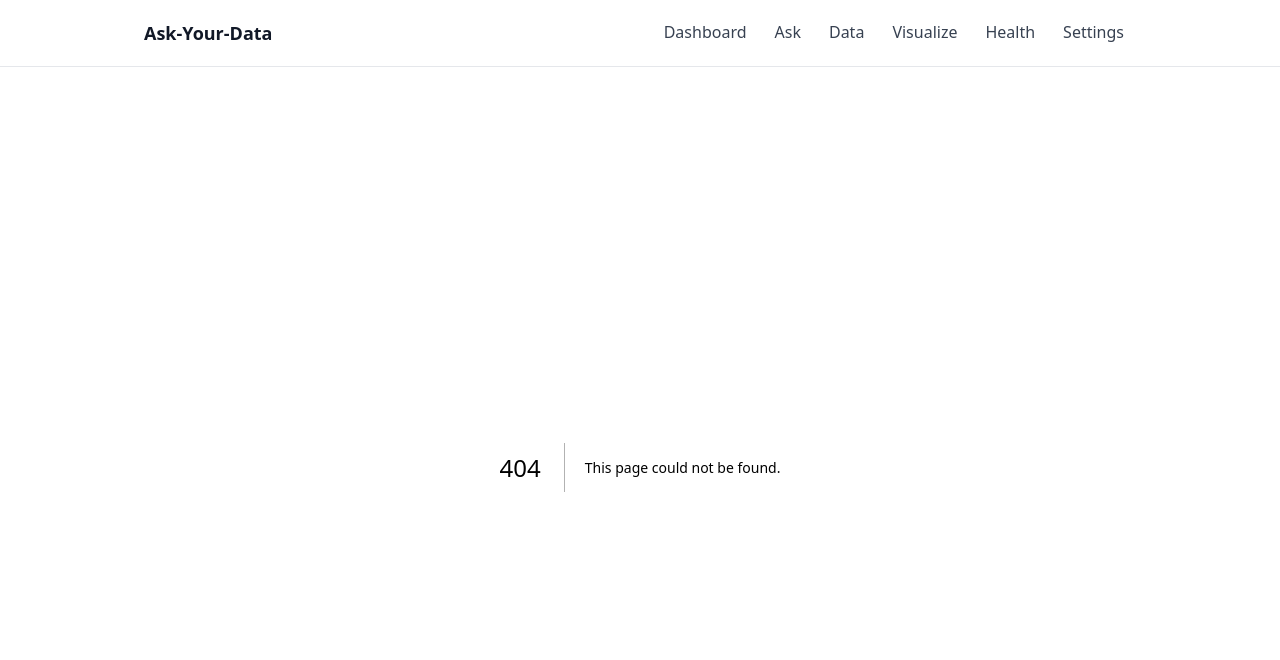
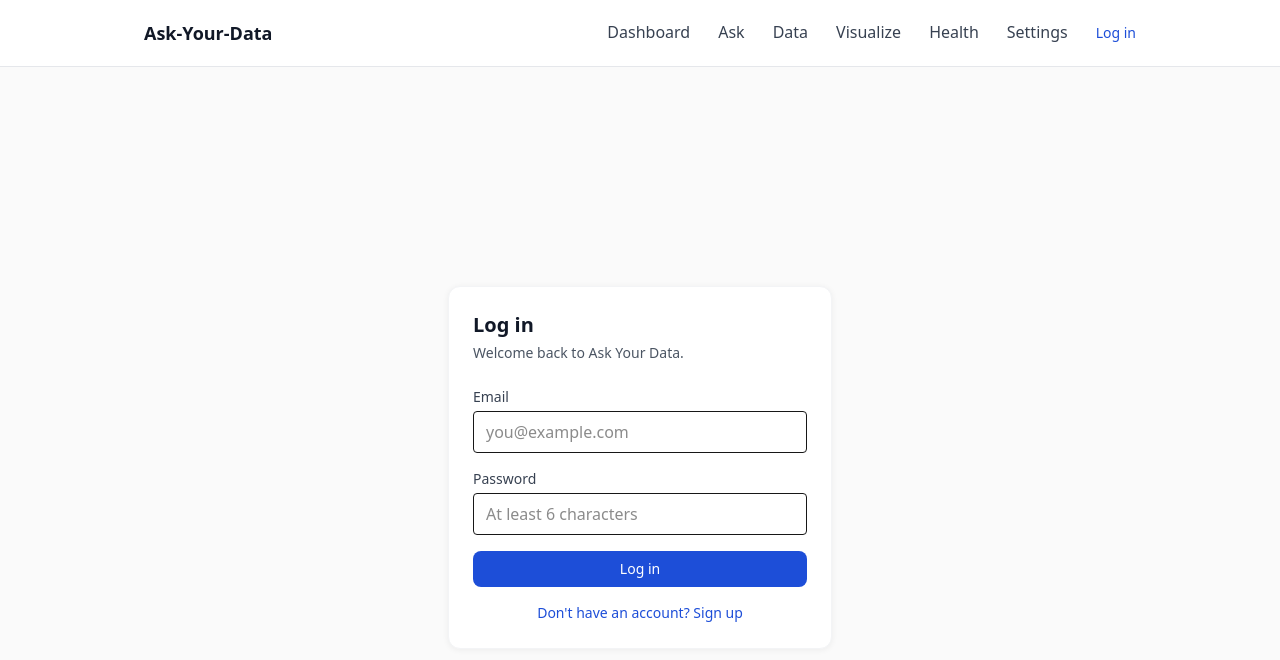
Before and after one commit to nadanagy2/my-capstone, a Next.js app: page /login in a window 1280 px wide. Before the commit this address had no page. Shown: the top 660 px of the page. Built offline with nearby package versions, Linux system fonts and the light colour scheme; no server answers.

Commit message:
feat: add supabase auth with login, signup, and logout

```diff
--- a/app/components/Nav.jsx
+++ b/app/components/Nav.jsx
@@ -1,7 +1,9 @@
 'use client'
 
 import Link from 'next/link'
-import { usePathname } from 'next/navigation'
+import { usePathname, useRouter } from 'next/navigation'
+import { useEffect, useState } from 'react'
+import { supabase } from '@/lib/supabase'
 
 const NAV_LINKS = [
   { href: '/', label: 'Dashboard' },
@@ -14,11 +16,30 @@ const NAV_LINKS = [
 
 export default function Nav() {
   const pathname = usePathname()
+  const router = useRouter()
+  const [user, setUser] = useState(null)
+
+  useEffect(() => {
+    supabase.auth.getUser().then(({ data }) => setUser(data.user))
+
+    const { data: listener } = supabase.auth.onAuthStateChange((_event, session) => {
+      setUser(session?.user ?? null)
+    })
+
+    return () => listener.subscription.unsubscribe()
+  }, [])
+
+  async function handleLogout() {
+    await supabase.auth.signOut()
+    router.push('/login')
+    router.refresh()
+  }
 
   return (
     <header className="bg-[var(--color-neutral-0)] border-b" style={{ borderColor: 'var(--color-neutral-200)' }}>
       <div className="max-w-5xl mx-auto px-4 py-3 flex items-center justify-between gap-4">
         <div className="text-lg font-semibold text-[var(--color-neutral-900)] shrink-0">Ask-Your-Data</div>
+        <div className="flex items-center gap-4">
           <nav
             aria-label="Main navigation"
             className="flex gap-1 overflow-x-auto whitespace-nowrap -mx-1 px-1"
@@ -44,6 +65,24 @@ export default function Nav() {
               )
             })}
           </nav>
+
+          {user ? (
+            <button
+              type="button"
+              onClick={handleLogout}
+              className="text-sm font-medium text-[var(--color-neutral-600)] hover:text-[var(--color-neutral-900)] shrink-0 focus-visible:outline focus-visible:outline-2 focus-visible:outline-offset-2 focus-visible:outline-blue-600"
+            >
+              Log out
+            </button>
+          ) : (
+            <Link
+              href="/login"
+              className="text-sm font-medium text-[var(--color-brand-600)] hover:underline shrink-0"
+            >
+              Log in
+            </Link>
+          )}
+        </div>
       </div>
     </header>
   )
--- /dev/null
+++ b/app/login/page.js
@@ -0,0 +1,115 @@
+'use client'
+
+import { useState } from 'react'
+import { useRouter } from 'next/navigation'
+import { supabase } from '@/lib/supabase'
+
+export default function LoginPage() {
+  const router = useRouter()
+  const [mode, setMode] = useState('login') // 'login' or 'signup'
+  const [email, setEmail] = useState('')
+  const [password, setPassword] = useState('')
+  const [error, setError] = useState(null)
+  const [loading, setLoading] = useState(false)
+
+  async function handleSubmit(event) {
+    event.preventDefault()
+    setError(null)
+    setLoading(true)
+
+    try {
+      if (mode === 'signup') {
+        const { error: signUpError } = await supabase.auth.signUp({ email, password })
+        if (signUpError) throw signUpError
+      } else {
+        const { error: signInError } = await supabase.auth.signInWithPassword({
+          email,
+          password,
+        })
+        if (signInError) throw signInError
+      }
+
+      router.push('/')
+      router.refresh()
+    } catch (err) {
+      setError(err.message || 'Something went wrong. Please try again.')
+    } finally {
+      setLoading(false)
+    }
+  }
+
+  return (
+    <div className="min-h-screen flex items-center justify-center bg-[var(--color-neutral-50)] p-6">
+      <div className="w-full max-w-sm bg-[var(--color-neutral-0)] p-6 rounded-xl border border-[var(--color-neutral-100)]" style={{ boxShadow: '0 1px 6px rgba(0,0,0,0.06)' }}>
+        <h1 className="text-xl font-semibold text-[var(--color-neutral-900)] mb-1">
+          {mode === 'login' ? 'Log in' : 'Create an account'}
+        </h1>
+        <p className="text-sm text-[var(--color-neutral-600)] mb-6">
+          {mode === 'login'
+            ? 'Welcome back to Ask Your Data.'
+            : 'Start tracking your own sales data.'}
+        </p>
+
+        <form onSubmit={handleSubmit} className="space-y-4">
+          <div>
+            <label htmlFor="email" className="block mb-1 text-sm font-medium text-[var(--color-neutral-700)]">
+              Email
+            </label>
+            <input
+              id="email"
+              type="email"
+              required
+              value={email}
+              onChange={(e) => setEmail(e.target.value)}
+              className="w-full border rounded px-3 py-2"
+              placeholder="you@example.com"
+            />
+          </div>
+
+          <div>
+            <label htmlFor="password" className="block mb-1 text-sm font-medium text-[var(--color-neutral-700)]">
+              Password
+            </label>
+            <input
+              id="password"
+              type="password"
+              required
+              minLength={6}
+              value={password}
+              onChange={(e) => setPassword(e.target.value)}
+              className="w-full border rounded px-3 py-2"
+              placeholder="At least 6 characters"
+            />
+          </div>
+
+          {error && (
+            <p className="text-sm text-red-600" role="alert">
+              {error}
+            </p>
+          )}
+
+          <button
+            type="submit"
+            disabled={loading}
+            className="w-full rounded-lg bg-[var(--color-brand-600)] px-4 py-2 text-sm font-medium text-white hover:bg-[var(--color-brand-500)] transition disabled:opacity-50 disabled:cursor-not-allowed"
+          >
+            {loading ? 'Please wait...' : mode === 'login' ? 'Log in' : 'Sign up'}
+          </button>
+        </form>
+
+        <button
+          type="button"
+          onClick={() => {
+            setMode(mode === 'login' ? 'signup' : 'login')
+            setError(null)
+          }}
+          className="w-full mt-4 text-sm text-[var(--color-brand-600)] hover:underline"
+        >
+          {mode === 'login'
+            ? "Don't have an account? Sign up"
+            : 'Already have an account? Log in'}
+        </button>
+      </div>
+    </div>
+  )
+}
--- /dev/null
+++ b/lib/supabase.js
@@ -0,0 +1,10 @@
+import { createClient } from '@supabase/supabase-js'
+
+// A single shared Supabase client for use in Client Components.
+// The URL and publishable/anon key are safe to expose to the browser by
+// design — actual data access is enforced server-side by Row Level
+// Security policies on each table, not by keeping this key secret.
+export const supabase = createClient(
+  process.env.NEXT_PUBLIC_SUPABASE_URL,
+  process.env.NEXT_PUBLIC_SUPABASE_ANON_KEY
+)
--- a/package.json
+++ b/package.json
@@ -14,6 +14,7 @@
     "@ai-sdk/react": "^4.0.96",
     "@react-three/drei": "^10.7.8",
     "@react-three/fiber": "^9.7.0",
+    "@supabase/supabase-js": "^2.116.0",
     "ai": "^7.0.93",
     "lucide-react": "^1.46.0",
     "next": "16.3.3",
```
Also changed, not shown: 1 other file (tests, documents, lock files or other folders). Lines whose indentation alone changed are shown as unchanged.
